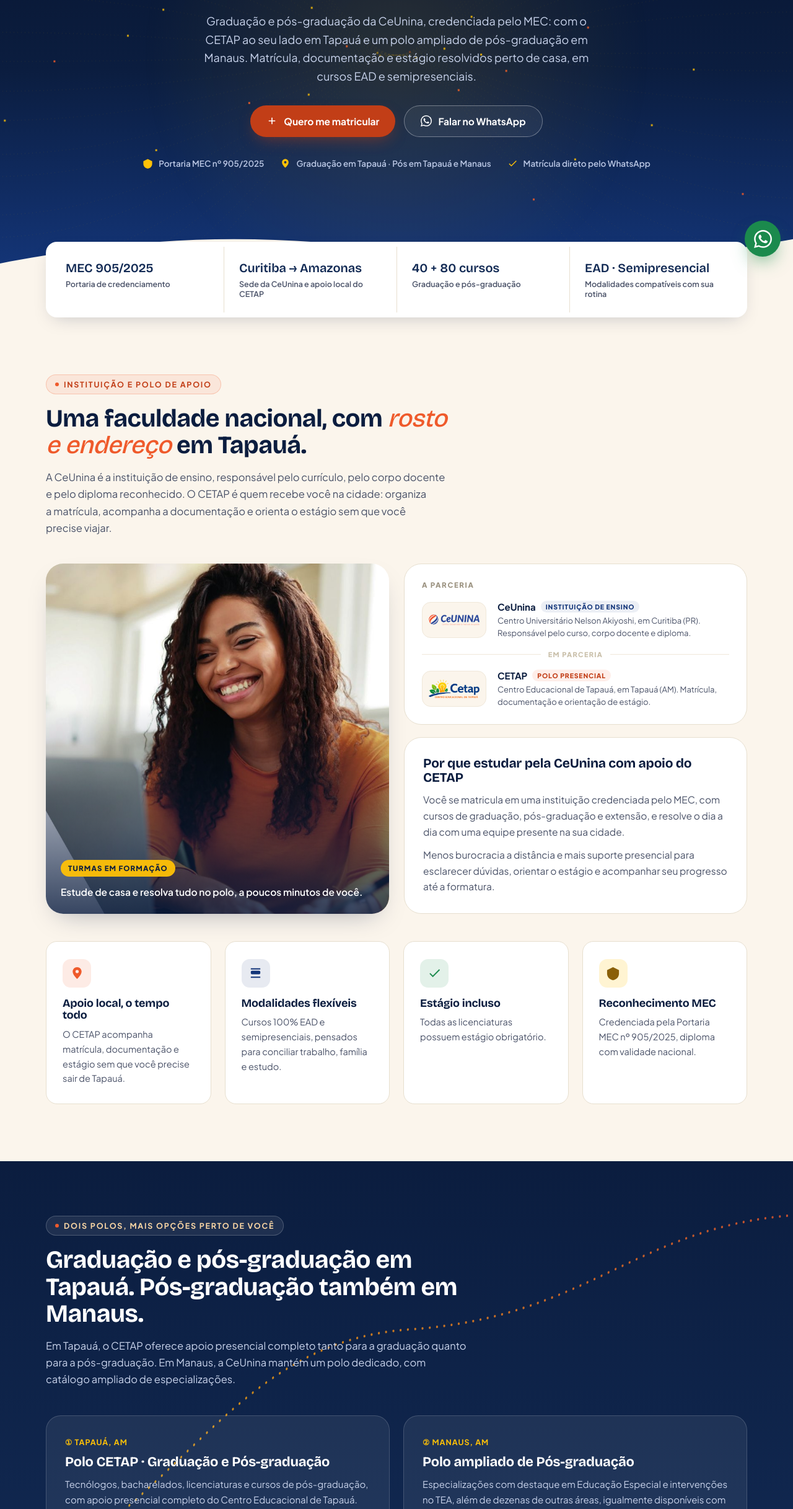
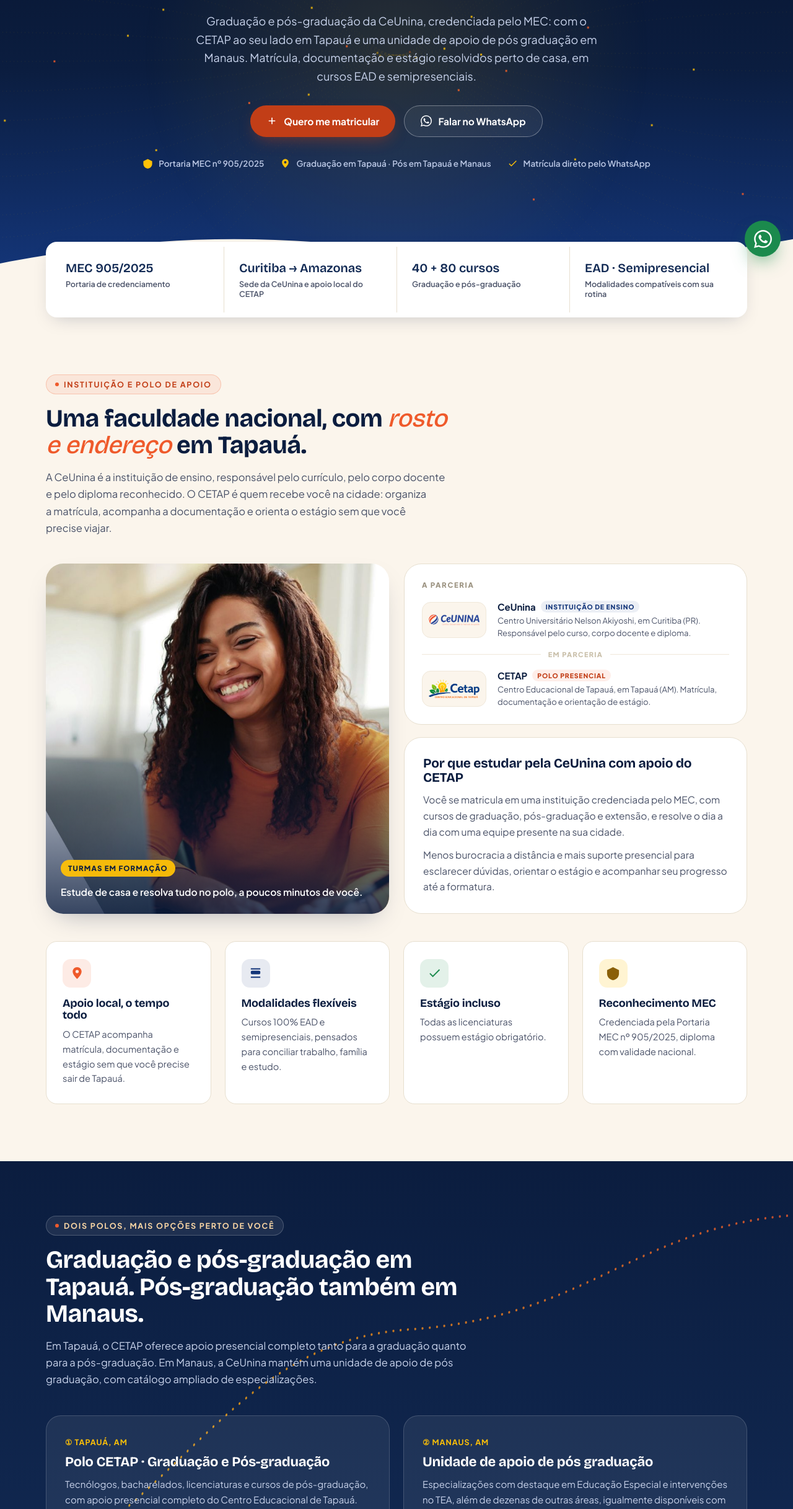
Before and after one commit to anavitoriasouzab/CETAPLP, a plain HTML site: page index.html in a window 1280 px wide. Shown: the part 366-2800 px from the top of the page at 62% size. Drawn offline with nearby package versions, Linux system fonts and the light colour scheme.

Commit message:
correção textos

```diff
--- a/index.html
+++ b/index.html
@@ -14,7 +14,7 @@
 <meta name="supported-color-schemes" content="light" />
 <meta name="theme-color" content="#FBF5EC" />
 <title>CeUnina em Tapauá · Polo CETAP | Graduação e Pós-graduação</title>
-<meta name="description" content="CeUnina, Centro Universitário Nelson Akiyoshi, credenciada pelo MEC, com apoio local do CETAP em Tapauá (AM) para graduação e pós-graduação, e polo ampliado de pós em Manaus." />
+<meta name="description" content="CeUnina, Centro Universitário Nelson Akiyoshi, credenciada pelo MEC, com apoio local do CETAP em Tapauá (AM) para graduação e pós-graduação, e unidade de apoio de pós graduação em Manaus." />
 <link rel="preconnect" href="https://fonts.googleapis.com" />
 <link rel="preconnect" href="https://fonts.gstatic.com" crossorigin="anonymous" />
 <link href="https://fonts.googleapis.com/css2?family=Bricolage+Grotesque:opsz,wght@12..96,400..800&family=Plus+Jakarta+Sans:ital,wght@0,400;0,500;0,600;0,700;0,800;1,500&display=swap" rel="stylesheet" />
@@ -119,7 +119,7 @@
         <span style="width:6px;height:6px;border-radius:50%;background:#EF5A2B;display:block"></span> CETAP Tapauá · Polos CeUnina em Tapauá e Manaus, AM
       </span>
       <h1 style="margin-top:22px;font-size:clamp(36px,5vw,58px);font-weight:800;color:#fff;max-width:860px">Sua faculdade agora tem endereço no Amazonas.<span style="display:block;font-size:0.62em;font-style:italic;font-weight:500;color:#FFC107;margin-top:8px">Tapauá e Manaus, perto de você</span></h1>
-      <p style="color:#C7D2EA;font-size:18px;max-width:660px;margin-top:22px">Graduação e pós-graduação da CeUnina, credenciada pelo MEC: com o CETAP ao seu lado em Tapauá e um polo ampliado de pós-graduação em Manaus. Matrícula, documentação e estágio resolvidos perto de casa, em cursos EAD e semipresenciais.</p>
+      <p style="color:#C7D2EA;font-size:18px;max-width:660px;margin-top:22px">Graduação e pós-graduação da CeUnina, credenciada pelo MEC: com o CETAP ao seu lado em Tapauá e uma unidade de apoio de pós graduação em Manaus. Matrícula, documentação e estágio resolvidos perto de casa, em cursos EAD e semipresenciais.</p>
       <div style="display:flex;gap:14px;margin-top:32px;flex-wrap:wrap;justify-content:center">
         <button type="button" onClick="{{ openMatricula }}" style="display:inline-flex;align-items:center;gap:10px;background:#C23E17;color:#fff;font-weight:700;font-size:15.5px;padding:15px 26px;border-radius:100px;border:none;cursor:pointer;box-shadow:0 10px 24px -8px rgba(194,62,23,0.5)" style-hover="background:#A5320F">
           <svg viewBox="0 0 24 24" fill="none" stroke="currentColor" stroke-width="2.2" style="width:18px;height:18px"><path d="M12 5v14M5 12h14" /></svg>
@@ -244,7 +244,7 @@
     <div style="max-width:680px;margin-bottom:44px">
       <span style="display:inline-flex;align-items:center;gap:8px;font-size:12.5px;letter-spacing:0.14em;text-transform:uppercase;font-weight:700;color:#FFD9A6;background:rgba(255,255,255,0.08);border:1px solid rgba(255,255,255,0.2);padding:7px 14px;border-radius:100px"><span style="width:6px;height:6px;border-radius:50%;background:#EF5A2B;display:block"></span> Dois polos, mais opções perto de você</span>
       <h2 style="color:#fff;font-size:clamp(28px,3.4vw,40px);margin-top:18px">Graduação e pós-graduação em Tapauá. Pós-graduação também em Manaus.</h2>
-      <p style="color:#C7D2EA;margin-top:16px;font-size:16.5px">Em Tapauá, o CETAP oferece apoio presencial completo tanto para a graduação quanto para a pós-graduação. Em Manaus, a CeUnina mantém um polo dedicado, com catálogo ampliado de especializações.</p>
+      <p style="color:#C7D2EA;margin-top:16px;font-size:16.5px">Em Tapauá, o CETAP oferece apoio presencial completo tanto para a graduação quanto para a pós-graduação. Em Manaus, a CeUnina mantém uma unidade de apoio de pós graduação, com catálogo ampliado de especializações.</p>
     </div>
     <div style="display:grid;grid-template-columns:repeat(auto-fit,minmax(300px,1fr));gap:22px">
       <div style="background:rgba(255,255,255,0.07);border:1px solid rgba(255,255,255,0.16);border-radius:24px;padding:30px">
@@ -255,7 +255,7 @@
       </div>
       <div style="background:rgba(255,255,255,0.07);border:1px solid rgba(255,255,255,0.16);border-radius:24px;padding:30px">
         <span style="display:inline-block;font-size:12.5px;font-weight:700;letter-spacing:0.08em;text-transform:uppercase;color:#FFC107">② Manaus, AM</span>
-        <h3 style="color:#fff;font-size:22px;margin-top:12px">Polo ampliado de Pós-graduação</h3>
+        <h3 style="color:#fff;font-size:22px;margin-top:12px">Unidade de apoio de pós graduação</h3>
         <p style="color:#C7D2EA;margin-top:12px;font-size:15px">Especializações com destaque em Educação Especial e intervenções no TEA, além de dezenas de outras áreas, igualmente disponíveis com apoio do CETAP em Tapauá.</p>
         <div style="display:flex;align-items:baseline;gap:10px;margin-top:20px;padding-top:18px;border-top:1px solid rgba(255,255,255,0.14)"><strong style="font-family:'Bricolage Grotesque',sans-serif;font-size:28px;color:#FFC107">80+</strong><span style="font-size:13.5px;color:#B9C6E3;font-weight:600">Cursos de pós-graduação</span></div>
       </div>
@@ -339,10 +339,10 @@
     <div style="max-width:720px;margin-bottom:40px">
       <span style="display:inline-flex;align-items:center;gap:8px;font-size:12.5px;letter-spacing:0.14em;text-transform:uppercase;font-weight:700;color:#C23E17;background:rgba(239,90,43,0.09);border:1px solid rgba(239,90,43,0.25);padding:7px 14px;border-radius:100px"><span style="width:6px;height:6px;border-radius:50%;background:#EF5A2B;display:block"></span> Pós-graduação · Tapauá e Manaus</span>
       <h2 style="font-size:clamp(28px,3.4vw,40px);margin-top:18px">Especialize-se com quem entende de Educação Especial</h2>
-      <p style="margin-top:16px;font-size:16.5px">A pós-graduação da CeUnina conta com o apoio do CETAP em Tapauá e com um polo dedicado em Manaus, de catálogo ampliado. O destaque é a linha de Educação Especial e Intervenções Especializadas, voltada ao Transtorno do Espectro Autista (TEA), e o catálogo vai muito além disso.</p>
+      <p style="margin-top:16px;font-size:16.5px">A pós-graduação da CeUnina conta com o apoio do CETAP em Tapauá e com uma unidade de apoio de pós graduação em Manaus, de catálogo ampliado. O destaque é a linha de Educação Especial e Intervenções Especializadas, voltada ao Transtorno do Espectro Autista (TEA), e o catálogo vai muito além disso.</p>
       <span style="display:inline-flex;align-items:center;gap:9px;margin-top:18px;font-size:13.5px;font-weight:700;color:#14367A;background:#fff;border:1px solid #E7DFCF;padding:9px 16px;border-radius:100px">
         <svg viewBox="0 0 24 24" fill="#C23E17" style="width:16px;height:16px;flex-shrink:0"><path d="M12 2C7.86 2 4.5 5.36 4.5 9.5c0 5.62 6.5 11.54 7.06 12.04a.68.68 0 0 0 .88 0C13 21.04 19.5 15.12 19.5 9.5 19.5 5.36 16.14 2 12 2Zm0 10.25a2.75 2.75 0 1 1 0-5.5 2.75 2.75 0 0 1 0 5.5Z" /></svg>
-        Polo ampliado em Manaus: Rua Virgílio Ramos, 33, Compensa
+        Unidade de apoio de pós graduação em Manaus: Rua Virgílio Ramos, 33, Compensa
       </span>
     </div>
 
@@ -504,7 +504,7 @@
     <div>
       <span style="display:inline-flex;align-items:center;gap:8px;font-size:12.5px;letter-spacing:0.14em;text-transform:uppercase;font-weight:700;color:#C23E17;background:rgba(239,90,43,0.09);border:1px solid rgba(239,90,43,0.25);padding:7px 14px;border-radius:100px"><span style="width:6px;height:6px;border-radius:50%;background:#EF5A2B;display:block"></span> Fale com a gente</span>
       <h2 style="font-size:clamp(28px,3.2vw,38px);margin-top:18px">Seu diploma começa com uma mensagem</h2>
-      <p style="margin-top:14px;font-size:16.5px">A equipe do CETAP responde pelo WhatsApp e ajuda você a escolher o curso mais adequado, em Tapauá ou no polo de Manaus.</p>
+      <p style="margin-top:14px;font-size:16.5px">A equipe do CETAP responde pelo WhatsApp e ajuda você a escolher o curso mais adequado, em Tapauá ou na unidade de apoio de pós graduação em Manaus.</p>
       <div style="display:flex;flex-direction:column;gap:14px;margin-top:28px">
         <div style="display:flex;gap:14px;align-items:flex-start">
           <span style="width:40px;height:40px;border-radius:12px;background:rgba(20,54,122,0.08);display:flex;align-items:center;justify-content:center;flex-shrink:0"><svg viewBox="0 0 24 24" fill="#14367A" style="width:19px;height:19px"><path d="M12 2C7.86 2 4.5 5.36 4.5 9.5c0 5.62 6.5 11.54 7.06 12.04a.68.68 0 0 0 .88 0C13 21.04 19.5 15.12 19.5 9.5 19.5 5.36 16.14 2 12 2Zm0 10.25a2.75 2.75 0 1 1 0-5.5 2.75 2.75 0 0 1 0 5.5Z" /></svg></span>
@@ -512,7 +512,7 @@
         </div>
         <div style="display:flex;gap:14px;align-items:flex-start">
           <span style="width:40px;height:40px;border-radius:12px;background:rgba(20,54,122,0.08);display:flex;align-items:center;justify-content:center;flex-shrink:0"><svg viewBox="0 0 24 24" fill="#14367A" style="width:19px;height:19px"><path d="M12 2C7.86 2 4.5 5.36 4.5 9.5c0 5.62 6.5 11.54 7.06 12.04a.68.68 0 0 0 .88 0C13 21.04 19.5 15.12 19.5 9.5 19.5 5.36 16.14 2 12 2Zm0 10.25a2.75 2.75 0 1 1 0-5.5 2.75 2.75 0 0 1 0 5.5Z" /></svg></span>
-          <span style="display:flex;flex-direction:column;gap:2px"><strong style="font-size:15px;color:#0B1D3F">Polo ampliado de Pós-graduação, Manaus (AM)</strong><span style="font-size:14px;color:#4A5268">Rua Virgílio Ramos, 33, Compensa, Manaus</span></span>
+          <span style="display:flex;flex-direction:column;gap:2px"><strong style="font-size:15px;color:#0B1D3F">Unidade de apoio de pós graduação, Manaus (AM)</strong><span style="font-size:14px;color:#4A5268">Rua Virgílio Ramos, 33, Compensa, Manaus</span></span>
         </div>
         <div style="display:flex;gap:14px;align-items:flex-start">
           <span style="width:40px;height:40px;border-radius:12px;background:rgba(27,138,77,0.12);display:flex;align-items:center;justify-content:center;flex-shrink:0"><svg viewBox="0 0 24 24" fill="#1B8A4D" style="width:19px;height:19px"><path d="M17.47 14.38c-.3-.15-1.76-.87-2.03-.97-.27-.1-.47-.15-.67.15-.2.3-.77.97-.94 1.16-.17.2-.35.22-.64.08-.3-.15-1.26-.46-2.39-1.48-.88-.79-1.48-1.76-1.65-2.06-.17-.3-.02-.46.13-.6.13-.14.35-.35.52-.52.17-.18.23-.3.35-.5.11-.2.06-.37-.02-.52-.07-.15-.67-1.61-.92-2.2-.24-.58-.49-.5-.67-.51h-.57c-.2 0-.52.07-.79.37-.27.3-1.04 1.02-1.04 2.48 0 1.46 1.07 2.87 1.21 3.07.15.2 2.1 3.2 5.08 4.49.71.3 1.26.49 1.69.63.71.22 1.36.19 1.87.11.57-.08 1.76-.72 2.01-1.41.25-.7.25-1.29.17-1.41-.07-.13-.27-.2-.57-.35M12.05 21.8h-.01a9.87 9.87 0 0 1-5.03-1.38l-.36-.21-3.74.98 1-3.65-.24-.37a9.86 9.86 0 0 1-1.51-5.26c0-5.45 4.44-9.89 9.89-9.89 2.64 0 5.12 1.03 6.99 2.9a9.83 9.83 0 0 1 2.89 6.99c0 5.45-4.44 9.89-9.88 9.89m8.41-18.3A11.82 11.82 0 0 0 12.05 0C5.5 0 .16 5.34.16 11.89c0 2.1.55 4.14 1.59 5.95L.06 24l6.3-1.65a11.88 11.88 0 0 0 5.69 1.45c6.55 0 11.89-5.34 11.89-11.9 0-3.17-1.24-6.16-3.48-8.41z" /></svg></span>
@@ -800,7 +800,7 @@
   ["Preciso viajar até Curitiba para estudar?","Não. A CeUnina é a instituição responsável pelo curso e pelo diploma, mas o CETAP dá todo o suporte presencial em Tapauá: matrícula, documentação, dúvidas e orientação de estágio, sem sair da cidade."],
   ["Qual a diferença entre EAD e semipresencial?","Nos cursos EAD, as atividades ocorrem no ambiente virtual de aprendizagem. Nos semipresenciais, parte das atividades, como estágios e avaliações, conta com apoio presencial do polo CETAP."],
   ["Como funciona a Segunda Licenciatura?","Destina-se a quem já possui uma licenciatura e deseja acrescentar uma nova habilitação (Artes, Educação Especial, Educação Física, História ou Letras). Tem duração de 18 meses, 1.600h de carga horária, estágio obrigatório e TCC em formato de projeto de aplicação."],
-  ["A pós-graduação também tem apoio presencial?","Sim. Em Tapauá, o CETAP atende a pós-graduação com apoio local; em Manaus há um polo dedicado, com catálogo ampliado. Consulte a equipe pelo WhatsApp para confirmar a modalidade e o formato de acompanhamento de cada curso."]
+  ["A pós-graduação também tem apoio presencial?","Sim. Em Tapauá, o CETAP atende a pós-graduação com apoio local; em Manaus há uma unidade de apoio de pós graduação, com catálogo ampliado. Consulte a equipe pelo WhatsApp para confirmar a modalidade e o formato de acompanhamento de cada curso."]
 ];
 const CURSO_GROUPS = [
   { label: "Graduação, Tecnólogo (Tapauá, EAD)", items: TEC.map(c => c[0]) },
```
